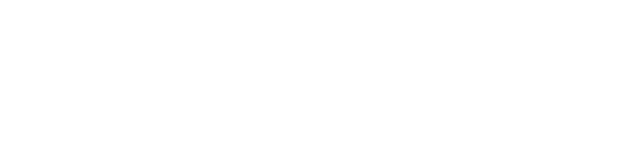
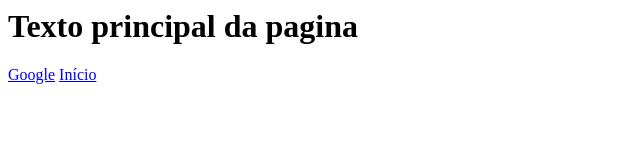
Before and after one commit to gabrielcombalia/pos-html, a plain HTML site: page index.html in a window 1280 px wide. Shown: the whole page, without its empty margins (0-640 px from the left). Drawn offline with Linux system fonts and the light colour scheme.

Commit message:
terceiro commit

```diff
--- a/index.html
+++ b/index.html
@@ -1,10 +1,16 @@
 <!DOCTYPE>
 <html>
 	<head>
-		<title>
-			Titulo do WebSite
-		</title>
+		<meta charset="utf-8" />
+		<title>Anatomia do HTML5</title>
 	</head>
 	<body>
+		<header>
+			<h1>Texto principal da pagina</h1> <!-- vai até o H6 -->
+		</header>
+		<nav>
+			<a href="https://www.google.com/">Google</a>
+			<a href="/">Início</a>
+		</nav>
 	</body>
 </html>
```
Also changed, not shown: 1 other file.
